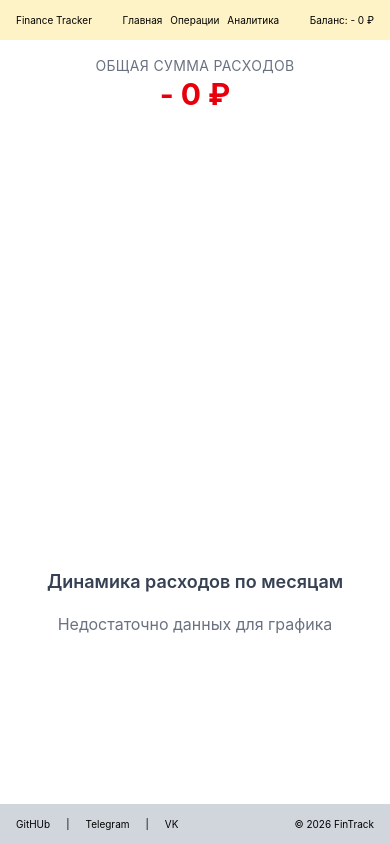
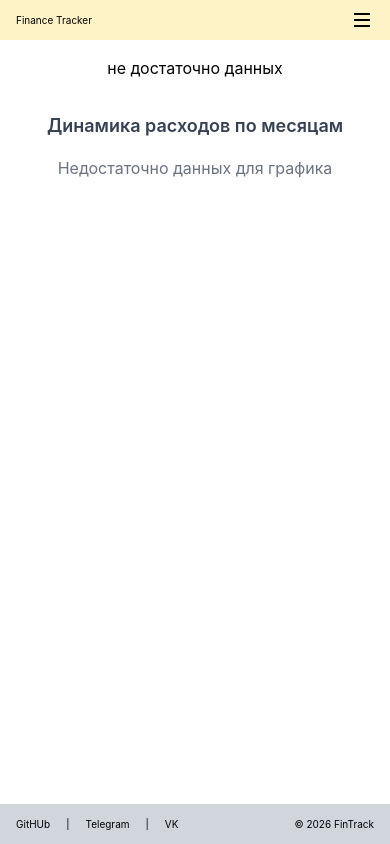
Before and after one commit to rT0210/finance-tracker, a React (Vite) app: page /analytics in a window 390 px wide. Built offline with nearby package versions, Linux system fonts and the light colour scheme.

Commit message:
finished 95%

```diff
--- a/src/components/expensesByCategory/ExpensesByCategory.tsx
+++ b/src/components/expensesByCategory/ExpensesByCategory.tsx
@@ -52,7 +52,7 @@ const ExpensesByCategory = () => {
             key={category.name}
             className="flex justify-between items-center py-2 border-b last:border-0"
           >
-            <p className="w-1/4 text-gray-800 font-medium">{category.name}</p>
+            <p className="w-1/4 text-[12px] md:text-[16px] text-gray-800 font-medium">{category.name}</p>
             <p className="w-1/6 text-gray-600 text-right">
               {category.percent}%
             </p>
--- a/src/components/footer/Footer.tsx
+++ b/src/components/footer/Footer.tsx
@@ -7,15 +7,15 @@ const Footer = () => {
                 <nav>
                     <ul className="flex gap-4 text-[10px] md:text-[16px]">
                         <li>
-                            <Link to={""}>GitHUb</Link>
+                            <Link to={"https://github.com/rT0210"}>GitHUb</Link>
                         </li>
                         |
                         <li>
-                            <Link to={""}>Telegram</Link>
+                            <Link to={"#"}>Telegram</Link>
                         </li>
                         |
                         <li>
-                            <Link to={""}>VK</Link>
+                            <Link to={"https://vk.com/zaikanerealbnaya"}>VK</Link>
                         </li>
                     </ul>
                 </nav>
--- a/src/components/header/Header.tsx
+++ b/src/components/header/Header.tsx
@@ -2,31 +2,51 @@ import { Link } from "react-router-dom";
 import Logo from "../logo/Logo";
 import { useSelector } from "react-redux";
 import type { RootState } from "../../store/store";
-import { formatAmount } from './../../utils/formatAmount';
+import { formatAmount } from "./../../utils/formatAmount";
+import { useState } from "react";
 
 const Header = () => {
-  const transactions = useSelector((state: RootState) => state.transaction.transactions)
-  const totalBalance = transactions.reduce((acc, item) => acc + item.amount, 0)
+  const transactions = useSelector((state: RootState) => state.transaction.transactions);
+  const totalBalance = transactions.reduce((acc, item) => acc + item.amount, 0);
+  const [isOpenBurger, setIsOpenBurger] = useState<boolean>(false);
+
   return (
     <header className="bg-amber-100 px-4 text-[10px] md:text-[16px]">
-      <div className="h-10 flex items-center max-w-7xl mx-auto justify-between">
+      <div className="h-10 flex items-center max-w-7xl mx-auto justify-between relative">
+        <button
+          className="flex flex-col gap-1 absolute md:hidden right-1"
+          onClick={() => setIsOpenBurger((prev) => !prev)}
+        >
+          <div className="w-4 border"></div>
+          <div className="w-4 border"></div>
+          <div className="w-4 border"></div>
+        </button>
         <Logo />
-        <nav>
+        <nav className="hidden md:flex">
           <ul className="flex gap-2">
-            <li>
-              <Link to={"/"}>Главная</Link>
-            </li>
-            <li>
-              <Link to={"/transactions"}>Операции</Link>
-            </li>
-            <li>
-              <Link to={"/analytics"}>Аналитика</Link>
-            </li>
+            <li><Link to="/">Главная</Link></li>
+            <li><Link to="/transactions">Операции</Link></li>
+            <li><Link to="/analytics">Аналитика</Link></li>
+            <li><Link to="/categories">Категории</Link></li>
           </ul>
         </nav>
-        <p>Баланс: {formatAmount(totalBalance)}</p>
+        <p className="hidden md:block">Баланс: {formatAmount(totalBalance)}</p>
       </div>
+
+      {/* Мобильное меню */}
+      {isOpenBurger && (
+        <div className="absolute top-10 left-0 w-full bg-amber-100 shadow-md z-40 md:hidden">
+          <ul className="flex flex-col items-center py-4 gap-2">
+            <li><Link to="/" onClick={() => setIsOpenBurger(false)}>Главная</Link></li>
+            <li><Link to="/transactions" onClick={() => setIsOpenBurger(false)}>Операции</Link></li>
+            <li><Link to="/analytics" onClick={() => setIsOpenBurger(false)}>Аналитика</Link></li>
+            <li><Link to="/categories" onClick={() => setIsOpenBurger(false)}>Категории</Link></li>
+            <li className="text-sm text-gray-600">Баланс: {formatAmount(totalBalance)}</li>
+          </ul>
+        </div>
+      )}
     </header>
   );
 };
+
 export default Header;
--- a/src/components/recentTransactions/RecentTransactions.tsx
+++ b/src/components/recentTransactions/RecentTransactions.tsx
@@ -27,13 +27,13 @@ const RecentTransactions = () => {
             key={elem.id}
             className="flex justify-between items-center border-b last:border-0 py-2"
           >
-            <p className="w-2/3">{elem.description}</p>
+            <p className="w-1/3 md:w-2/3">{elem.description}</p>
             <p
-              className={`w-1/6 ${elem.amount >= 0 ? "text-green-600" : "text-red-600"}`}
+              className={`w-1/3 md:w-1/6 ${elem.amount >= 0 ? "text-green-600" : "text-red-600"}`}
             >
               {formatAmount(elem.amount)}
             </p>
-            <p className="w-1/6 text-right">{formatDate(elem.date)}</p>
+            <p className="w-1/3 md:w-1/6 text-right">{formatDate(elem.date)}</p>
           </li>
         )) : <li>Пока нет ни одной операции...</li>}
       </ul>
--- a/src/components/transactionCard/TransactionCard.tsx
+++ b/src/components/transactionCard/TransactionCard.tsx
@@ -5,6 +5,8 @@ type PropsType = {
   amount: number;
   category: string;
   date: string;
+  onEdit: () => void;
+  onDelete: () => void
 };
 
 const TransactionCard = ({
@@ -12,6 +14,8 @@ const TransactionCard = ({
   amount,
   category,
   date,
+  onEdit,
+  onDelete
 }: PropsType) => {
   return (
     <div className="bg-white rounded-xl shadow-md p-4 border border-gray-100 transition hover:shadow-lg">
@@ -24,8 +28,8 @@ const TransactionCard = ({
   <p className="text-gray-500 text-sm mt-1">{category}</p>
   <p className="text-gray-400 text-xs mt-1">{date}</p>
   <div className="flex justify-end gap-3 mt-3">
-    <button className="text-blue-500 text-sm hover:underline">Редактировать</button>
-    <button className="text-red-500 text-sm hover:underline">Удалить</button>
+    <button className="text-blue-500 text-sm hover:underline" onClick={onEdit}>Редактировать</button>
+    <button className="text-red-500 text-sm hover:underline" onClick={onDelete}>Удалить</button>
   </div>
 </div>
   );
--- a/src/pages/analytics/Analytics.tsx
+++ b/src/pages/analytics/Analytics.tsx
@@ -53,13 +53,13 @@ const Analytics = () => {
         } else {
           resultObj[item.date.slice(0, 7)] = item.amount;
         }
-      })
+      });
 
     return Object.entries(resultObj).map(([key, value]) => ({
       month: new Date(key + "-01").toLocaleString("ru-RU", { month: "short" }),
       amount: Math.abs(value),
     }));
-  })()
+  })();
   const transactionCategory: Record<string, number> = {};
   filterTransaction().forEach((transaction) => {
     if (transactionCategory[transaction.category]) {
@@ -80,6 +80,8 @@ const Analytics = () => {
   return (
     <div>
       <div className="max-w-7xl mx-auto pt-4">
+        {data.length > 1 ? (
+          <>
             <div className="text-center mb-6">
               <p className="text-sm text-gray-500 uppercase tracking-wide">
                 Общая сумма расходов
@@ -87,13 +89,13 @@ const Analytics = () => {
               <p className="text-3xl font-bold text-red-600">
                 {formatAmount(-totalExpense)}
               </p>
-        </div>
+            </div>{" "}
             <ResponsiveContainer width="100%" height={400}>
               <PieChart>
                 <Pie
                   data={data}
-              dataKey="amount" // ← должно совпадать с ключом в данных
-              nameKey="category" // ← должно совпадать с ключом для названия
+                  dataKey="amount"
+                  nameKey="category"
                   cx="50%"
                   cy="50%"
                   outerRadius={100}
@@ -110,6 +112,11 @@ const Analytics = () => {
                 <Legend />
               </PieChart>
             </ResponsiveContainer>
+          </>
+        ) : (
+          <p className="text-center">не достаточно данных</p>
+        )}
+
         <div className="mt-8">
           <h3 className="text-lg font-semibold text-gray-700 mb-4 text-center">
             Динамика расходов по месяцам
--- a/src/pages/categories/Categories.tsx
+++ b/src/pages/categories/Categories.tsx
@@ -25,7 +25,7 @@ const Categories = () => {
     <div>
       <div className="max-w-7xl mx-auto px-4">
         <div className="flex pt-4 justify-between mb-4">
-          <h2 className="text-2xl ">Категории</h2>
+          <h2 className="text-xl md:text-2xl">Категории</h2>
           <button
             className="px-4 py-2 bg-blue-600 text-white rounded-lg hover:bg-blue-700 transition duration-200 shadow-sm"
             onClick={() => {
@@ -43,7 +43,7 @@ const Categories = () => {
               key={category.id}
               className="flex justify-between items-center bg-gray-50 p-3 rounded-lg shadow-sm"
             >
-              <span className="text-gray-800 font-medium">{category.name}</span>
+              <span className="text-gray-800 font-medium text-[12px]">{category.name}</span>
               <div className="space-x-2">
                 <button
                   onClick={() => {
@@ -53,7 +53,7 @@ const Categories = () => {
                   }}
                   className="px-3 py-1 bg-blue-100 text-blue-700 rounded-md hover:bg-blue-200 transition"
                 >
-                  Редактировать
+                  Изменить
                 </button>
                 <button
                   onClick={() => {
```
Also changed, not shown: src/pages/transactionsPage/TransactionsPage.tsx (+25 -4 lines). Lines whose indentation alone changed are shown as unchanged.
